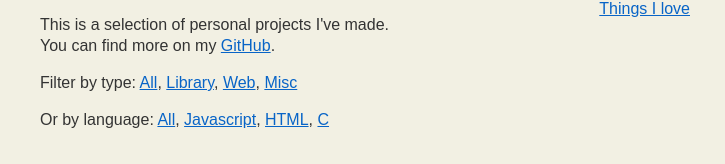
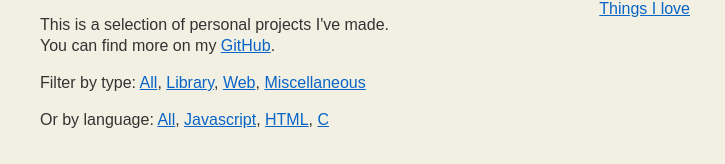
Before and after one commit to p2js/alfio.website, a SvelteKit app: page /projects in a window 1280 px wide. Shown: the part 123-287 px from the top of the page, without its empty margins (275-1000 px from the left). Built offline with nearby package versions, Linux system fonts and the light colour scheme; a web font is replaced by a local one.

Commit message:
misc -> miscellaneous

```diff
--- a/src/routes/projects/projects.js
+++ b/src/routes/projects/projects.js
@@ -103,7 +103,7 @@ console.log(x.match(
         designed around unity (one-file) builds.
         Inspired by Rust's cargo.
         `,
-        category: "Misc",
+        category: "Miscellaneous",
         language: "C",
     },
     {
```
Also changed, not shown: 1 other file (tests, documents, lock files or other folders).
